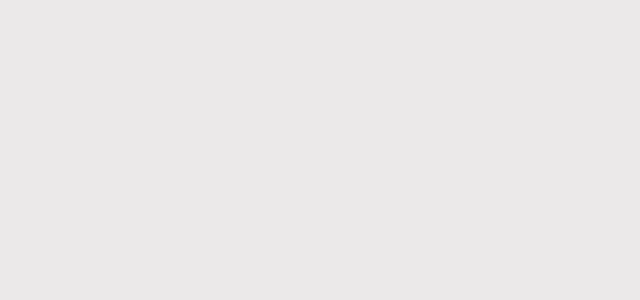
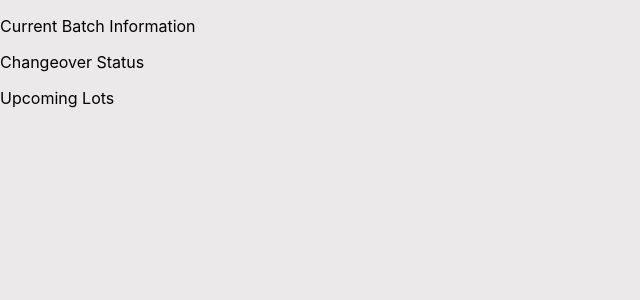
Before and after one commit to camiguillan/Amgen-Ops-CT, a React (Create React App) app in the folder preproduction/: page / in a window 1280 px wide. Shown: the top 300 px of the page, without its empty margins (0-640 px from the left). Built offline with nearby package versions, Linux system fonts and the light colour scheme.

Commit message:
trying to create each card

```diff
--- a/preproduction/src/components/reusable/card.scss
+++ b/preproduction/src/components/reusable/card.scss
@@ -1,15 +1,31 @@
+@import './variables.scss';
+
 .card{
     background-color: white;
     position: absolute;
+
 }
 
 .cbi{
+    width: $width-755;
+    height: $height-73;
+    left: $left-90;
+    top: $top-198;
+
 }
 
 .cs{
+    width: $width-755;
+    height: $height-73;
+    left: $left-90;
+    top: $top-198;
 
 }
 
-.ul{
+.upl{
+    width: 900px;
+    height: $height-73;
+    left: $left-90;
+    top: $top-198;
 
 }
--- a/preproduction/src/components/reusable/card.tsx
+++ b/preproduction/src/components/reusable/card.tsx
@@ -1,8 +1,15 @@
+type CardProps = {
+    title: string,
+    classId: string ,
 
-function Card(){
+  }
+
+function Card({title,classId}: CardProps){
     return(
         <div className='card'>
-            <p></p>
+            <div className={classId} >
+            <p>{title}</p>
+            </div>
         </div>
     );
 }
--- /dev/null
+++ b/preproduction/src/components/reusable/variables.scss
@@ -0,0 +1,11 @@
+//current batch info
+$width-755: 755px;
+$height-73: 73px;
+$left-90: 90px;
+$top-198: 198px;
+
+$inter-font-family: 'Inter';
+$normal-font-style: normal;
+$font-weight-600: 600;
+$font-size-60: 60px;
+$line-weight: 73px;
--- a/preproduction/src/pages/pre-production/container.tsx
+++ b/preproduction/src/pages/pre-production/container.tsx
@@ -3,9 +3,9 @@ import Card from '../../components/reusable/card';
 function Container() {
     return(
         <div>
-            <Card></Card>
-            <Card></Card>
-            <Card></Card>
+            <Card title={'Current Batch Information'} classId={'cbi'} ></Card>
+            <Card title={'Changeover Status'} classId={'cs'}></Card>
+            <Card title={'Upcoming Lots'} classId={'upl'}></Card>
         </div>
     );
 }
```
